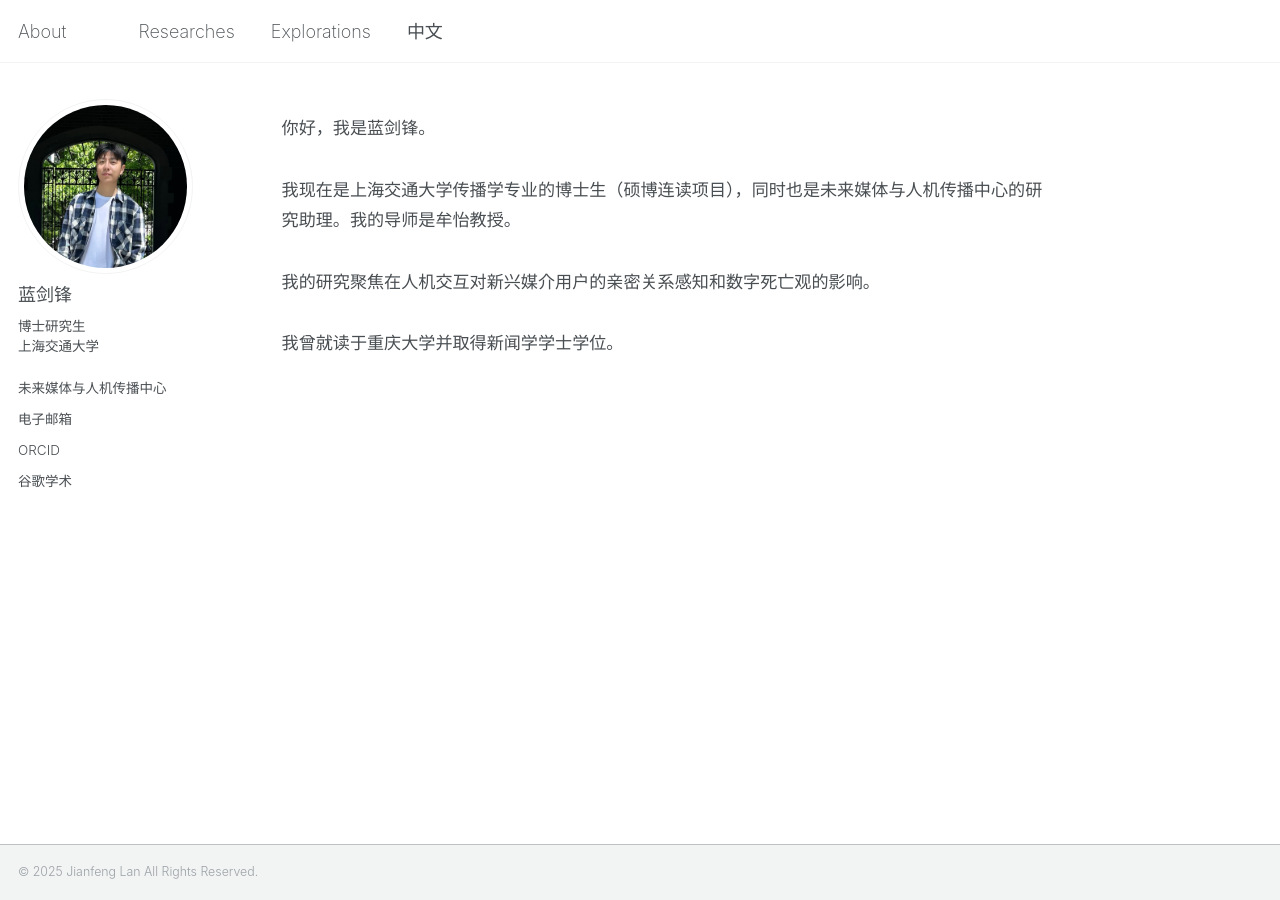
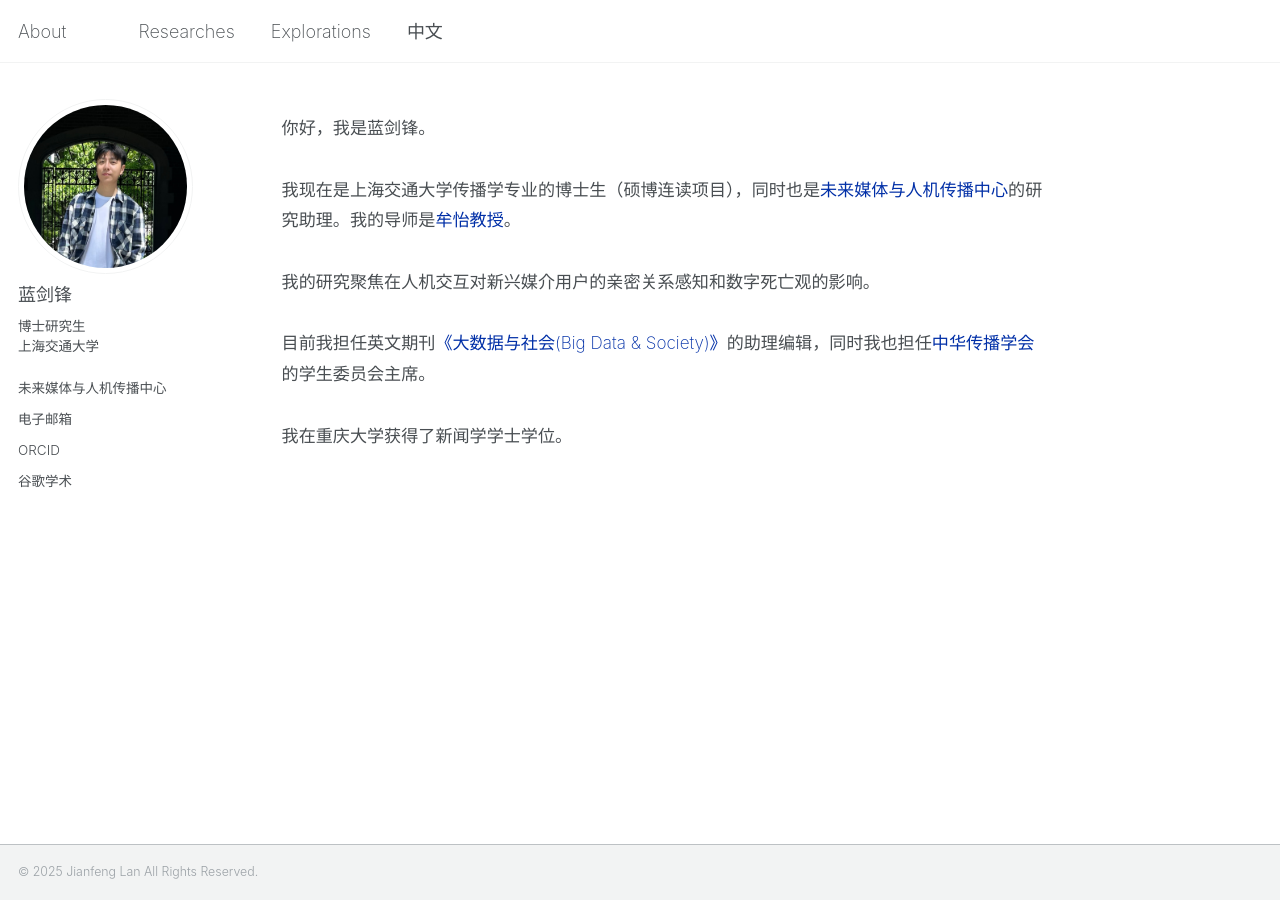
Before and after one commit to jianfenglan/jianfenglan.github.io, a Jekyll site: the page built from chinese.md, in a window 1280 px wide. Built offline with Jekyll 4.4.1, drawn with Linux system fonts in a browser that asks for light colours.

Commit message:
Update chinese.md

```diff
--- a/chinese.md
+++ b/chinese.md
@@ -22,8 +22,16 @@ strong {
 h1, h2, h3, h4, h5, h6 {
   font-weight: 200; /* 设置标题为 Ultra Light 字重 */
 }
+
+/* 新增：为特定链接定义的克莱因蓝样式 */
+.main-content a.klein-link {
+  color: #002FA7; /* 克莱因蓝 */
+  text-decoration: none; /* 移除默认的下划线 */
+  font-weight: inherit; /* 继承父元素的字重，保持字体粗细不变 */
+}
+
 </style>
 
 <div class="main-content">
-你好，我是蓝剑锋。<br><br>我现在是上海交通大学传播学专业的博士生（硕博连读项目），同时也是未来媒体与人机传播中心的研究助理。我的导师是牟怡教授。<br><br>我的研究聚焦在人机交互对新兴媒介用户的亲密关系感知和数字死亡观的影响。<br><br>我曾就读于重庆大学并取得新闻学学士学位。
+你好，我是蓝剑锋。<br><br>我现在是上海交通大学传播学专业的博士生（硕博连读项目），同时也是<a href="https://cfmhmc.github.io/" class="klein-link" target="_blank">未来媒体与人机传播中心</a>的研究助理。我的导师是<a href="https://cfmhmc.github.io/yimou.github.io/" class="klein-link" target="_blank">牟怡教授</a>。<br><br>我的研究聚焦在人机交互对新兴媒介用户的亲密关系感知和数字死亡观的影响。<br><br>目前我担任英文期刊<a href="https://journals.sagepub.com/home/bds" class="klein-link" target="_blank">《大数据与社会(Big Data & Society)》</a>的助理编辑，同时我也担任<a href="https://www.chinesecommunicationstudies.com/" class="klein-link" target="_blank">中华传播学会</a>的学生委员会主席。<br><br>我在重庆大学获得了新闻学学士学位。
 </div>
```
